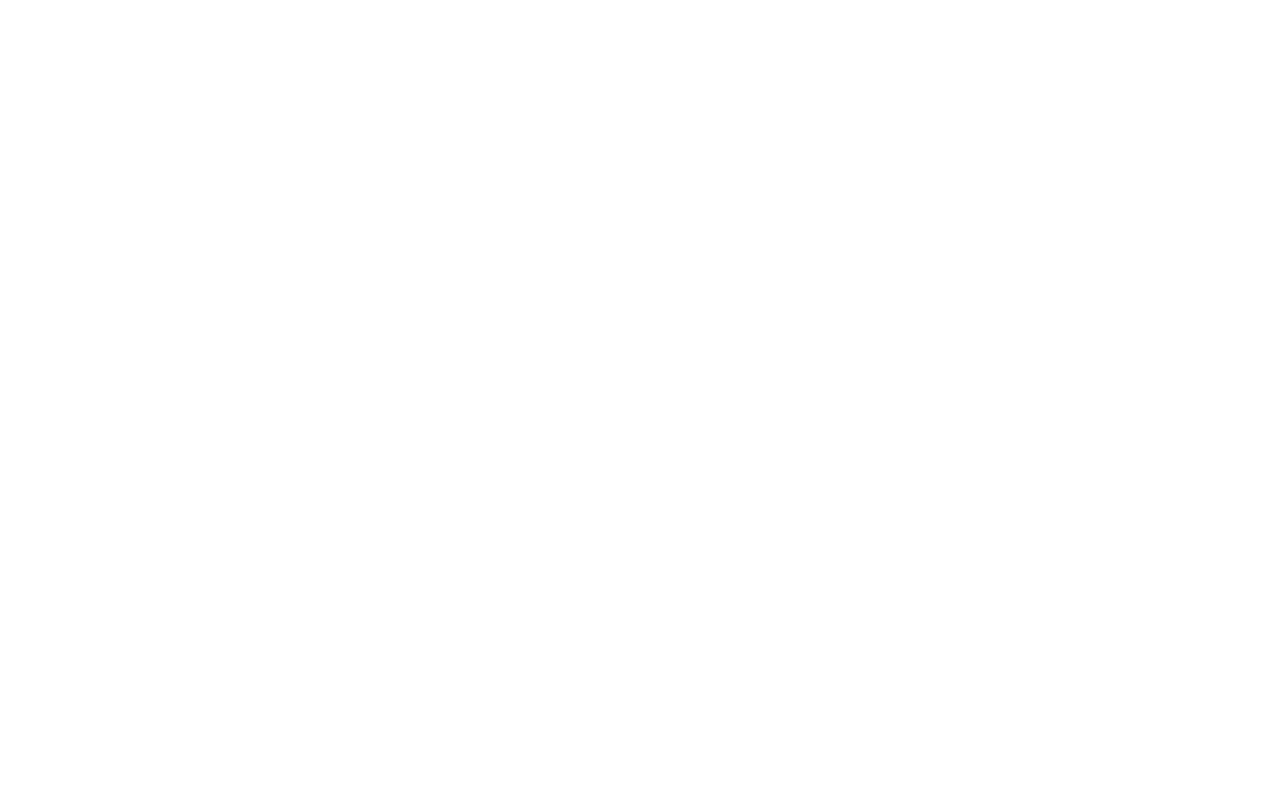
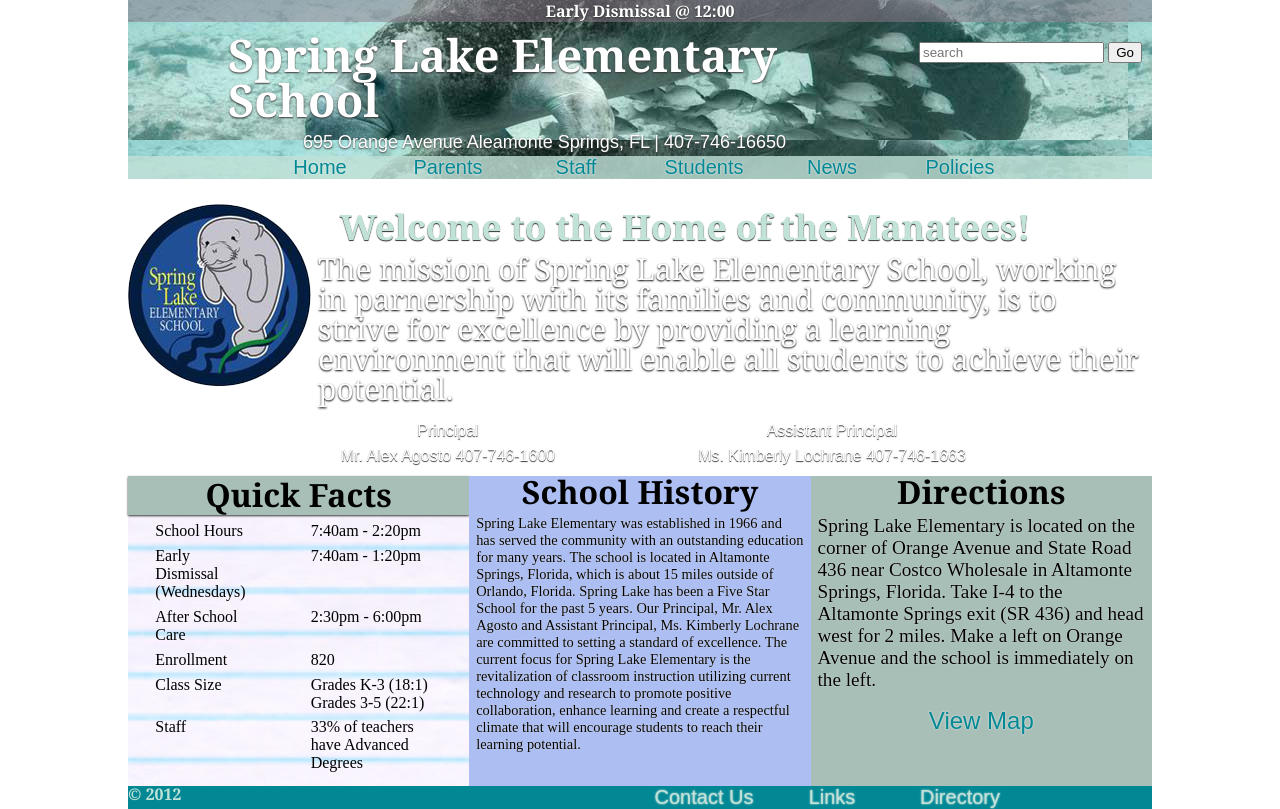
Before and after one commit to jonb927/wsp, a plain HTML site: page index.html in a window 1280 px wide. Drawn offline with Linux system fonts and the light colour scheme.

Commit message:
Added Home Page

```diff
--- /dev/null
+++ b/css/main.css
@@ -0,0 +1,325 @@
+/*
+html5doctor.com Reset Stylesheet
+v1.6.1
+Last Updated: 2010-09-17
+Author: Richard Clark - http://richclarkdesign.com
+Twitter: @rich_clark
+*/
+
+html, body, div, span, object, iframe, h1, h2, h3, h4, h5, h6, p, blockquote, pre,
+abbr, address, cite, code, del, dfn, em, img, ins, kbd, q, samp, small, strong, sub, sup, var, b, i, dl, dt, dd, ol, ul, li, fieldset, form, label, legend,
+table, caption, tbody, tfoot, thead, tr, th, td, article, aside, canvas, details, figcaption, figure, footer, header, hgroup, menu, nav, section, summary,
+time, mark, audio, video {
+    margin:0;
+    padding:0;
+    border:0;
+    outline:0;
+    font-size:100%;
+    vertical-align:baseline;
+    background:transparent;
+}
+
+body {
+    line-height:1;
+}
+
+article,aside,details,figcaption,figure,
+footer,header,hgroup,menu,nav,section {
+    display:block;
+}
+
+nav ul {
+    list-style:none;
+}
+
+blockquote, q {
+    quotes:none;
+}
+
+blockquote:before, blockquote:after,
+q:before, q:after {
+    content:'';
+    content:none;
+}
+
+a {
+    margin:0;
+    padding:0;
+    font-size:100%;
+    vertical-align:baseline;
+    background:transparent;
+}
+
+table {
+    border-collapse:collapse;
+    border-spacing:0;
+}
+
+/* change border colour to suit your needs */
+hr {
+    display:block;
+    height:1px;
+    border:0;
+    border-top:1px solid #cccccc;
+    margin:1em 0;
+    padding:0;
+}
+
+/*
+Colors
+#0325bc Dark blue
+#acbef2 light blue
+#727a8c grey
+#c1e2d7 light green
+#a8bfb7 dark green
+*/
+
+body{
+font-family: "Baskerville", Baskerville Old Face, Georgia, serif;
+max-width: 1024px;
+height: 100%;
+margin :0 auto;
+background: -moz-linear-gradient(#028894, #c1e2d7) no-repeat;
+}
+
+header{
+background:#aaa;
+overflow: hidden;
+background:url(../images/header_bg.jpg);
+}
+
+#ticker{
+background:rgba(144, 122, 140, 0.5); /*#727a8c;*/
+}
+
+h1{
+font-size: 2.8125em;
+color: #fff;
+text-shadow: 0 1px 2px #333;
+padding: 0.9765625% 9.765625%;/* 10px 100px */
+}
+
+
+
+h5{
+font-size: 1em;
+color: #fff;
+text-shadow: 0 1px 2px #333;
+padding: .2929688%;/* 3px */
+Text-align: center;
+/*firefox*/
+-moz-animation: ticker 4s infinite;
+-moz-animation-delay: 1s;
+/*safari chrome*/
+-webkit-animation: ticker 4s infinite;
+-webkit-animation-delay: 1s;
+}
+
+h6{
+font: 1.125em Corbel, Arial;
+color: #fff;
+text-shadow: 0 1px 2px #333;
+padding: 0 17.089438% .2929688%;/* 100px */
+}
+
+#search{
+float: right;
+padding: 1.953125%.9765625%;/* 10px */
+}
+
+nav{
+background:rgba(193, 226, 215, 0.8); /*#c4ecb2;*/
+overflow: hidden;
+}
+
+ul{
+width:75%;
+margin: 0 auto;
+}
+
+li{
+width: 16.66666667%;
+float: left;
+}
+
+a{
+font: 1.25em Corbel, Arial;
+color: #028894;
+text-shadow: 0 0 2px #eee;
+text-decoration: none;
+text-align: center;
+display: block;
+}
+
+a:hover{
+background: rgba(2, 136,148, 0.8); /*#028894;*/
+color: #c1e2d7;
+}
+ a:active{
+ background: rgba(0, 0, 0, 0.3);
+ }
+.clearfix{
+clear: left;
+}
+/*
+-----------------Main Content---------------*/
+#main{
+padding: 2% 0;
+/*background-image: url(../images/water_texture.jpg);*/
+}
+
+#logo{
+float: left;
+}
+
+h2{
+font-size: 2.1875em;
+text-align: center;
+color: #c1e2d7;
+padding: 0.9765625% 9.765625%;/* 10px 100px */
+text-shadow: 0px 1px 1px #333;
+}
+
+p{
+font-size: 1.875em;
+margin-bottom: 0.9765625%;
+padding: 0 0.9765625%;
+color: #fff;
+text-shadow: 0 1px 2px #000;
+}
+
+#principal{
+clear: left
+}
+
+.principals{
+list-style-type: none;
+width: 50%;
+text-align: center;
+font: 1em Corbel, Arial;
+color: #fff;
+text-shadow: 0 1px 1px #333;
+float: left;
+padding:.9765625% 0 0 0;
+}
+
+#secondary{
+clear: left;
+padding: 1% 0;
+}
+
+h3{
+font-size:2em;
+}
+
+#facts{
+width: 33.333333%;
+height: 310px;
+float: left;
+background: url(../images/paper_texture.jpg);
+text-align: center;
+}
+
+#facts h3{
+background: #a8bfb7;
+box-shadow: 0 1px 2px #333;
+padding: 1% 0;
+}
+
+table{
+margin: 1.3020833% auto;
+font: 1em Corbel;
+}
+
+td{
+text-align: left;
+padding: 1% 8%;
+}
+
+#history{
+width: 33.333333%;
+height: 310px;
+float: left;
+background: #acbef2;
+/*padding:.15% 0;*/
+text-align: center;
+}
+
+#history p{
+text-align: left;
+font: .9em Corbel;
+padding: 2%;
+color: #000;
+text-shadow: 0 0 1px #eee;
+}
+
+#directions{
+width: 33.333333%;
+height: 310px;
+background: #a8bfb7;
+float: right;
+text-align: center;
+}
+
+#directions p{
+font:1.2em Corbel;
+padding: 2%;
+text-align: left;
+color: #000;
+text-shadow: 0 0 1px #eee;
+/*padding: 1.5% 0;*/
+}
+
+#directions a:hover{
+background: none;
+color: #c1e2d7;
+}
+
+#directions a:active{
+color: #000;
+ }
+
+footer{
+background: #028894;
+clear: right;
+overflow: hidden;
+}
+
+h4{
+font-size:1em;
+color: #c1e2d7;
+text-align: left;
+float: left;
+}
+
+#footli{
+}
+
+.footlinks{
+text-align: center;
+list-style-type: none;
+margin: 0;
+padding:0;
+float: right;
+}
+
+.footlinks a{
+color: #c1e2d7;
+text-align: center;
+}
+
+/*firefox*/
+@-moz-keyframes ticker
+{
+0% {color: #fff;}
+50% {color: #fffcb5;}
+100% {color: #fff;}
+}
+
+/*safari chrome*/
+@-webkit-keyframes ticker
+{
+0% {color: #fff;}
+50% {color: #fffcb5;}
+100% {color: #fff;}
+}
--- a/index.html
+++ b/index.html
@@ -1,9 +1,106 @@
 <!DOCTYPE html>
 <html lang="en">
 	<head>
-		<meta charset="utf=8">
-		<title>Jon Bennett</title>
+		<meta charset="utf-8">
+		<title>Spring Lake Elementary | Home of the Manatees</title>
+		<link rel="stylesheet" href="css/main.css">
 	</head>
 	<body>
+		<header>
+			<div id="ticker">
+				<h5>Early Dismissal @ 12:00</h5>
+			</div>
+
+				<form method="get" action="index.html" id="search">
+					<input type="search" name="site_search" placeholder="search"/>
+					<input type="submit" value="Go"/>
+				</form>
+
+			<h1>Spring Lake Elementary School</h1>
+				<h6> 695 Orange Avenue Aleamonte Springs, FL | 407-746-16650</h6>
+			<nav>
+				<ul>
+					<li><a href="">Home</a></li>
+					<li><a href="">Parents</a></li>
+					<li><a href="">Staff</a></li>
+					<li><a href="">Students</a></li>
+					<li><a href="">News</a></li>
+					<li><a href="">Policies</a></li>
+				</ul>
+			</nav>
+		</header>
+
+		<div class="clearfix"/>
+
+		<section id="main">
+			<div id="logo">
+			<img src="images/logo.png" alt="logo with the picture of a Manatee"/>
+			</div>
+			<h2>Welcome to the Home of the Manatees!</h2>
+			<p>The mission of Spring Lake Elementary School, working in parnership with its families and community, is to strive for excellence by providing a learning environment that will enable all students to achieve their potential.</p>
+			<ul id="principal">
+				<li class="principals">Principal</li>
+				<li class="principals">Assistant Principal</li>
+				<li class="principals">Mr. Alex Agosto 407-746-1600</li>
+				<li class="principals">Ms. Kimberly Lochrane 407-746-1663</li>
+			</ul>
+		</section>
+		<div id="secondary">
+		<section id="facts">
+			<h3>Quick Facts</h3>
+
+			<table>
+				<tr>
+					<td class="col1">School Hours</td>
+					<td>7:40am - 2:20pm</td>
+				</tr>
+
+				<tr>
+					<td class="col1">Early Dismissal (Wednesdays)</td>
+					<td>7:40am - 1:20pm</td>
+				</tr>
+
+				<tr>
+					<td class="col1">After School Care</td>
+					<td>2:30pm - 6:00pm</td>
+				</tr>
+
+				<tr>
+					<td class="col1">Enrollment</td>
+					<td>820</td>
+				</tr>
+
+				<tr>
+					<td class="col1">Class Size</td>
+					<td>Grades K-3 (18:1) Grades 3-5 (22:1)</td>
+				</tr>
+
+				<tr>
+					<td class="col1">Staff</td>
+					<td>33% of teachers have Advanced Degrees</td>
+				</tr>
+			</table>
+		</section>
+
+		<section id="history">
+			<h3>School History</h3>
+			<p>Spring Lake Elementary was established in 1966 and has served the community with an outstanding education for many years. The school is located in Altamonte Springs, Florida, which is about 15 miles outside of Orlando, Florida. Spring Lake has been a Five Star School for the past 5 years. Our Principal, Mr. Alex Agosto and Assistant Principal, Ms. Kimberly Lochrane are committed to setting a standard of excellence. The current focus for Spring Lake Elementary is the revitalization of classroom instruction utilizing current technology and research to promote positive collaboration, enhance learning and create a respectful climate that will encourage students to reach their learning potential. </p>
+		</section>
+
+		<section id="directions">
+			<h3>Directions</h3>
+			<p>Spring Lake Elementary is located on the corner of Orange Avenue and State Road 436 near Costco Wholesale in Altamonte Springs, Florida.  Take I-4 to the Altamonte Springs exit (SR 436) and head west for 2 miles. Make a left on Orange Avenue and the school is immediately on the left.</p>
+			<p><a href="http://g.co/maps/krfjp">View Map</a></p>
+		</section>
+		</div>
+		<footer>
+			<h4>&copy; 2012</h4>
+			<ul class="footul">
+				<li class="footlinks"><a href="">Directory</a></li>
+				<li class="footlinks"><a href="">Links</a></li>
+				<li class="footlinks"><a href="">Contact Us</a></li>
+
+			</ul>
+		</footer>
 	</body>
 </html>
```
Also changed, not shown: images/header_bg.jpg (added), images/logo.png (added), images/manatee.jpg (added), images/paper_texture.jpg (added), images/water_texture.jpg (added).
